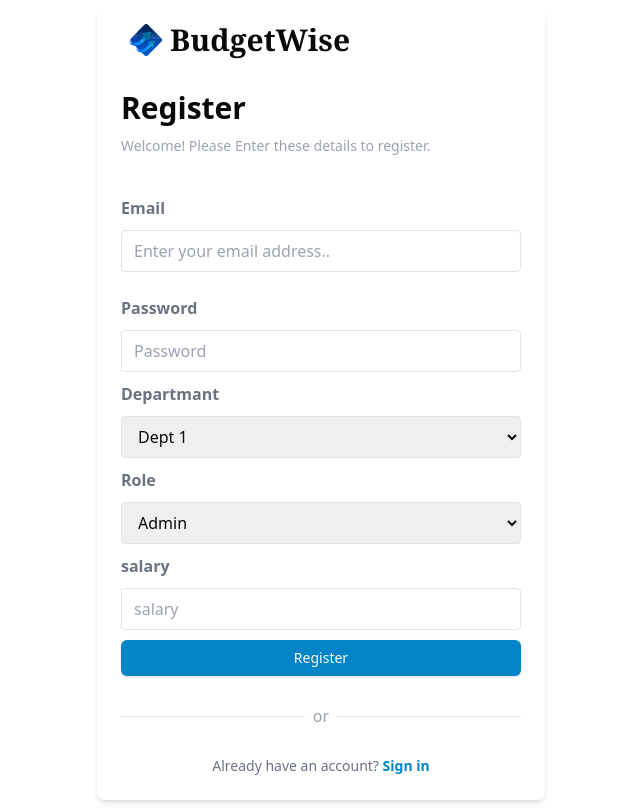
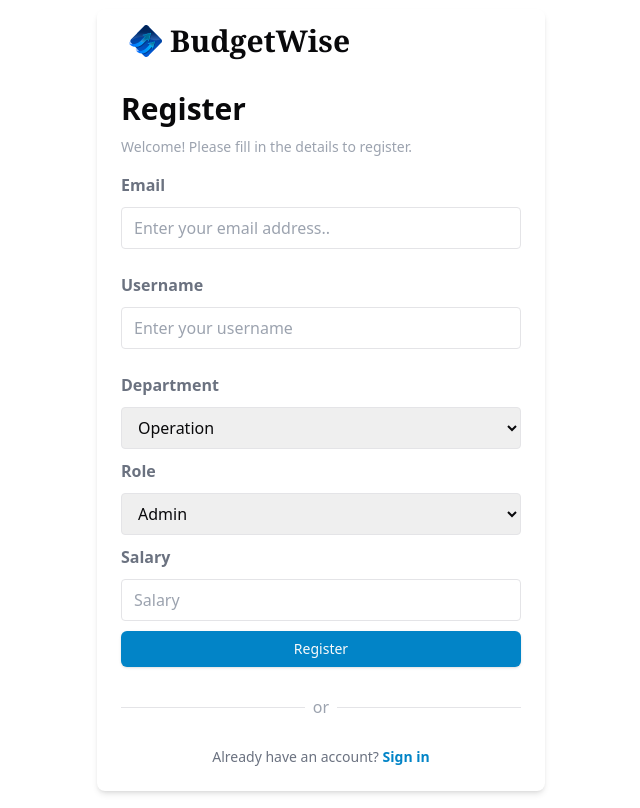
Before and after one commit to BiruktawitAbera/Organizational_Finance_Tracking_Front_end, a React (Vite) app: page /register in a window 1280 px wide. Shown: the whole page, without its empty margins (319-959 px from the left). Built offline with nearby package versions, Linux system fonts and the light colour scheme.

Commit message:
integrate rgistration, login and enforce page

```diff
--- a/package.json
+++ b/package.json
@@ -13,6 +13,7 @@
     "@radix-ui/react-avatar": "^1.1.3",
     "@radix-ui/react-slot": "^1.1.2",
     "@tanstack/react-table": "^8.21.2",
+    "axios": "^1.7.9",
     "chart.js": "^4.4.7",
     "class-variance-authority": "^0.7.1",
     "clsx": "^2.1.1",
@@ -21,7 +22,7 @@
     "react-chartjs-2": "^5.3.0",
     "react-countup": "^6.5.3",
     "react-dom": "^18.3.1",
-    "react-router-dom": "^6.22.3",
+    "react-router-dom": "^6.29.0",
     "tailwind-merge": "^3.0.1",
     "tailwindcss-animate": "^1.0.7"
   },
--- /dev/null
+++ b/src/api.ts
@@ -0,0 +1,17 @@
+import axios from "axios";
+
+const API_BASE_URL = "http://127.0.0.1:8000";
+
+const api = axios.create({
+  baseURL: API_BASE_URL,
+  headers: { "Content-Type": "application/json" },
+});
+
+// Add token to requests
+api.interceptors.request.use((config) => {
+  const token = localStorage.getItem("access_token");
+  if (token) config.headers.Authorization = `Bearer ${token}`;
+  return config;
+});
+
+export default api;
--- a/src/pages/LoginPage.tsx
+++ b/src/pages/LoginPage.tsx
@@ -1,26 +1,41 @@
-import { Button } from "../components/ui/button.tsx";
+import { Button } from "../components/ui/button";
 import { useState } from "react";
-import { useNavigate } from 'react-router-dom';
+import { useNavigate } from "react-router-dom";
+import api from "../api"; // Axios instance
 
 interface SignInPageProps {
-  onLogin: () => void;
+  onLogin: (token: string) => void;
 }
-
 
 function SignInPage({ onLogin }: SignInPageProps) {
   const navigate = useNavigate();
-  const [email, setEmail] = useState('');
-  const [password, setPassword] = useState('');
-  const [errorMessage, setErrorMessage] = useState('');
+  const [email, setEmail] = useState("");
+  const [password, setPassword] = useState("");
+  const [errorMessage, setErrorMessage] = useState("");
 
-  const handleSubmit = (event: React.FormEvent<HTMLFormElement>) => {
+  const handleSubmit = async (event: React.FormEvent<HTMLFormElement>) => {
     event.preventDefault();
+    setErrorMessage("");
 
-    if (email === "admin@gmail.com" && password === "123456QWERTY") {
-      onLogin();
-      navigate('/');
-    } else {
-      setErrorMessage("Invalid credentials");
+    try {
+      const response = await api.post("/api/token/", { email, password });
+
+      if (response.data.force_password_change) {
+        navigate("/enforce", { state: { email } }); // Redirect to /enforce page
+        return;
+      }
+
+      const token = response.data.token;
+      localStorage.setItem("authToken", token); // Store token
+      onLogin(token); // Update state in parent component
+      navigate("/");
+    // eslint-disable-next-line @typescript-eslint/no-explicit-any
+    } catch (error: any) {
+      if (error.response?.data?.force_password_change) {
+        navigate("/enforce", { state: { email } }); // Redirect to /enforce page
+      } else {
+        setErrorMessage(error?.response?.data?.detail || "Invalid credentials");
+      }
     }
   };
 
@@ -36,9 +51,7 @@ function SignInPage({ onLogin }: SignInPageProps) {
           </div>
           <h1 className="text-3xl font-semibold py-2.5">Log in</h1>
           <p className="mb-10 text-sm font-normal text-gray-400 gray-100">Welcome back! Please Enter Your Credentials.</p>
-          {errorMessage && (
-            <div className="mb-4 text-red-500">{errorMessage}</div>
-          )}
+          {errorMessage && <div className="mb-4 text-red-500">{errorMessage}</div>}
           <form onSubmit={handleSubmit}>
             <div className="mb-6">
               <label className="block font-semibold text-base text-gray-500 mb-2.5">Email</label>
--- a/src/pages/RegisterPage.tsx
+++ b/src/pages/RegisterPage.tsx
@@ -1,6 +1,54 @@
+import React, { useState } from "react";
 import { Button } from "../components/ui/button";
+import { useNavigate } from "react-router-dom";
+import api from "../api";
 
 function SignUpPage() {
+  // State for each field in the form
+  const [email, setEmail] = useState("");
+  const [username, setUsername] = useState(""); // Username entered manually
+  const [department, setDepartment] = useState("operation");
+  const [role, setRole] = useState("admin");
+  const [salary, setSalary] = useState("");
+  const [error, setError] = useState<string | null>(null);
+  const [success, setSuccess] = useState<string | null>(null);
+
+  const navigate = useNavigate();
+
+  // Handle form submission
+  const handleRegister = async (e: React.FormEvent<HTMLFormElement>) => {
+    e.preventDefault();
+    setError(null);
+    setSuccess(null);
+
+    try {
+      const response = await api.post("/api/accounts/register/", {
+        username,
+        email,
+        department,
+        role,
+        salary,
+      });
+
+      // ✅ Store the token immediately after registration
+      localStorage.setItem("auth_token", response.data.access);
+      localStorage.setItem("refresh_token", response.data.refresh);
+
+      setSuccess("Registration successful! Redirecting...");
+
+      // ✅ Redirect user to Enforce Password Change page
+      setTimeout(() => {
+        navigate("/login");
+      }, 1500);
+
+    } catch (err: any) {
+      const errorMsg =
+        err?.response?.data?.username?.[0] ||
+        err?.response?.data?.detail ||
+        "Registration failed. Please try again.";
+      setError(errorMsg);
+    }
+  };
   return (
     <main className="flex w-full min-h-screen">
       <section className="relative flex items-center justify-center flex-1 p-2 overflow-hidden bg-white">
@@ -11,50 +59,114 @@ function SignUpPage() {
             </div>
             <h1 className="font-serif text-3xl font-bold">BudgetWise</h1>
           </div>
+
           <h1 className="text-3xl font-semibold py-2.5">Register</h1>
-          <p className="mb-10 text-sm font-normal text-gray-400 gray-100">Welcome! Please Enter these details to register.</p>
-          <form>
+          <p className="mb-4 text-sm font-normal text-gray-400">
+            Welcome! Please fill in the details to register.
+          </p>
+
+          {success && <p className="mb-4 text-sm font-semibold text-green-600">{success}</p>}
+          {error && <p className="mb-4 text-sm font-semibold text-red-600">{error}</p>}
+
+          <form onSubmit={handleRegister}>
+            {/* Email Field */}
             <div className="mb-6">
-              <label className="block font-semibold text-base text-gray-500 mb-2.5">Email</label>
-              <input type="email" placeholder="Enter your email address.." className="w-full px-3 py-2 border rounded" required />
+              <label className="block font-semibold text-base text-gray-500 mb-2.5">
+                Email
+              </label>
+              <input
+                type="email"
+                placeholder="Enter your email address.."
+                className="w-full px-3 py-2 border rounded"
+                value={email}
+                onChange={(e) => setEmail(e.target.value)}
+                required
+              />
             </div>
+
+            {/* Username Field (Manually entered by user) */}
+            <div className="mb-6">
+              <label className="block font-semibold text-base text-gray-500 mb-2.5">
+                Username
+              </label>
+              <input
+                type="text"
+                className="w-full px-3 py-2 border rounded"
+                value={username}
+                onChange={(e) => setUsername(e.target.value)} // Let the user enter a username
+                placeholder="Enter your username"
+                required
+              />
+            </div>
+            {/* Department Field */}
             <div className="mb-2.5">
-              <label className="block font-semibold text-base text-gray-500 mb-2.5">Password</label>
-              <input type="password" placeholder="Password" className="w-full px-3 py-2 border rounded" minLength={6} required/>
-            </div>
-            <div className="mb-2.5">
-              <label className="block font-semibold text-base text-gray-500 mb-2.5">Departmant</label>
-              <select className="w-full px-3 py-2 border rounded" required>
-                <option value="dept1">Dept 1</option>
-                <option value="dept2">Dept 2</option>
-                <option value="dept3">Dept 3</option>
+              <label className="block font-semibold text-base text-gray-500 mb-2.5">
+                Department
+              </label>
+              <select
+                className="w-full px-3 py-2 border rounded"
+                value={department}
+                onChange={(e) => setDepartment(e.target.value)}
+                required
+              >
+                <option value="operation">Operation</option>
+                <option value="finance">Finance</option>
+                <option value="marketing">Marketing</option>
               </select>
             </div>
+
+            {/* Role Field */}
             <div className="mb-2.5">
-              <label className="block font-semibold text-base text-gray-500 mb-2.5">Role</label>
-              <select className="w-full px-3 py-2 border rounded" required>
+              <label className="block font-semibold text-base text-gray-500 mb-2.5">
+                Role
+              </label>
+              <select
+                className="w-full px-3 py-2 border rounded"
+                value={role}
+                onChange={(e) => setRole(e.target.value)}
+                required
+              >
                 <option value="admin">Admin</option>
                 <option value="manager">Manager</option>
                 <option value="employee">Employee</option>
               </select>
             </div>
+
+            {/* Salary Field */}
             <div className="mb-2.5">
-              <label className="block font-semibold text-base text-gray-500 mb-2.5">salary</label>
-              <input type="numbers" className="w-full px-3 py-2 border rounded" placeholder="salary" maxLength={5} required />
+              <label className="block font-semibold text-base text-gray-500 mb-2.5">
+                Salary
+              </label>
+              <input
+                type="number"
+                className="w-full px-3 py-2 border rounded"
+                placeholder="Salary"
+                value={salary}
+                onChange={(e) => setSalary(e.target.value)}
+                required
+              />
             </div>
-            <Button className="relative w-full bg-sky-600 hover:bg-sky-700 group">
+
+            <Button type="submit" className="relative w-full bg-sky-600 hover:bg-sky-700 group">
               Register
-              <span className="absolute transition-opacity transition-transform duration-300 ease-out transform translate-x-4 opacity-0 right-4 group-hover:translate-x-0 group-hover:opacity-100">→</span>
+              <span className="absolute transition-opacity transition-transform duration-300 ease-out transform translate-x-4 opacity-0 right-4 group-hover:translate-x-0 group-hover:opacity-100">
+                →
+              </span>
             </Button>
           </form>
+
           <div className="flex items-center my-7">
             <hr className="flex-grow" />
             <span className="mx-2 text-gray-400">or</span>
             <hr className="flex-grow" />
           </div>
+
           <div className="text-center">
             <p className="my-6 text-sm text-gray-500">
-              Already have an account? <a href="/login" className="font-semibold text-sky-600">Sign in</a>
+              Already have an account?{" "}
+              <a href="/login" className="font-semibold text-sky-600">
+                Sign in
+              </a>
             </p>
           </div>
         </div>
```
Also changed, not shown: src/pages/EnforcePage.tsx (+76 -29 lines), 1 other file (tests, documents, lock files or other folders).
